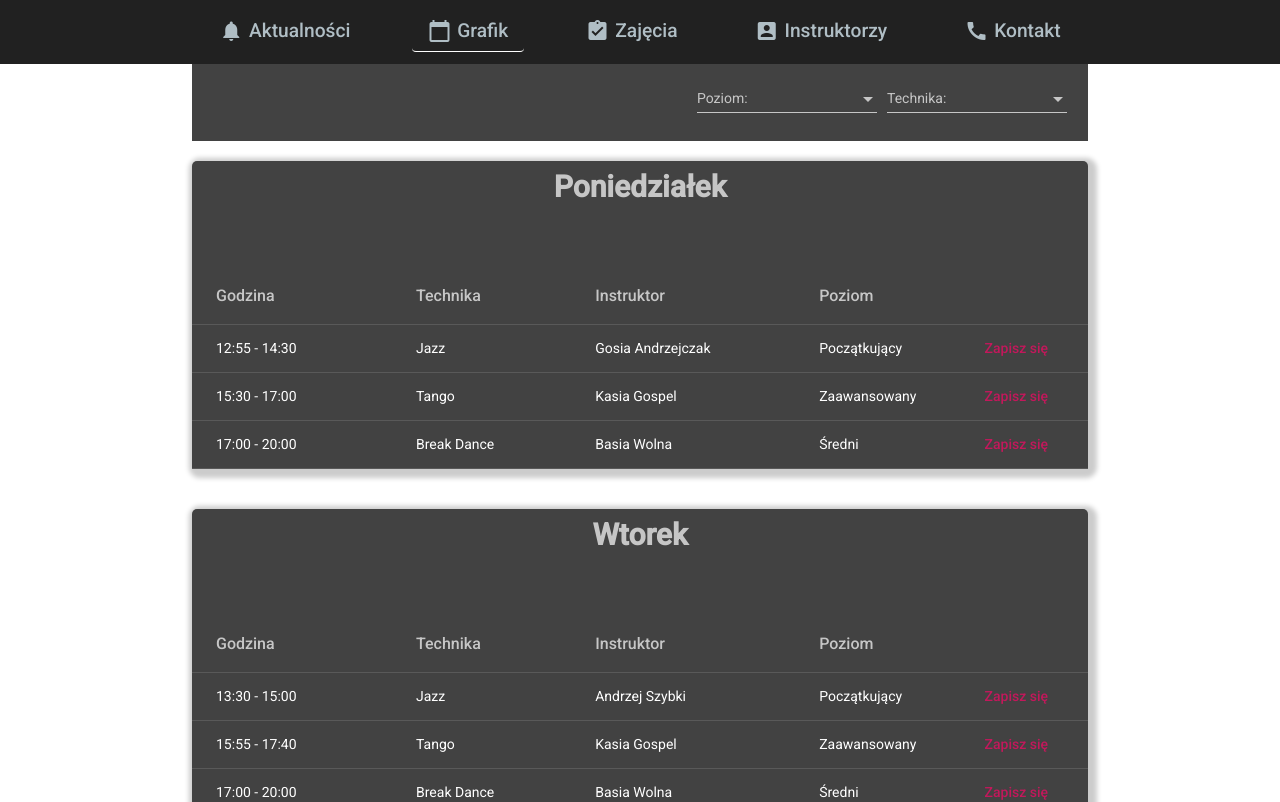
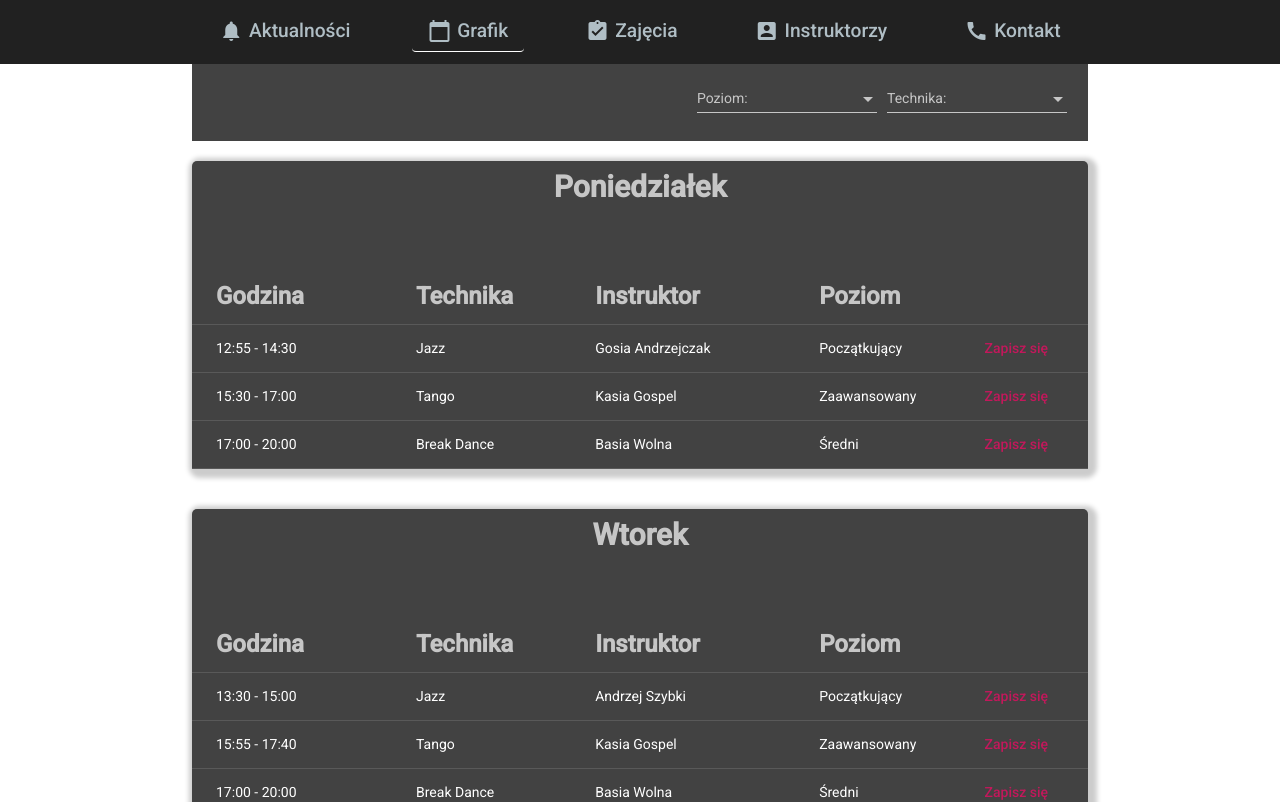
Before and after one commit to kcc112/dance-school-front-project, an Angular app: page /schedule in a window 1280 px wide. Shown: the top 802 px of the page. Built offline with nearby package versions, Linux system fonts and the light colour scheme.

Commit message:
Fix shedule

```diff
--- a/src/app/dance-features/component/schedule/schedule-table/schedule-table.component.css
+++ b/src/app/dance-features/component/schedule/schedule-table/schedule-table.component.css
@@ -26,3 +26,7 @@ th {
   font-weight: 500;
 
 }
+.header{
+  font-weight: bold;
+  font-size: 1.5rem;
+}
--- a/src/app/dance-features/component/schedule/schedule-table/schedule-table.component.html
+++ b/src/app/dance-features/component/schedule/schedule-table/schedule-table.component.html
@@ -2,27 +2,27 @@
   <h2>{{day}}</h2>
   <table mat-table [dataSource]="activities">
     <ng-container matColumnDef="hours">
-      <th mat-header-cell style="width: 25%" *matHeaderCellDef>Godzina</th>
+      <th mat-header-cell class="header" style="width: 25%" *matHeaderCellDef>Godzina</th>
       <td mat-cell style="width: 25%" *matCellDef="let element">{{element.start + " - " + element.end}}</td>
     </ng-container>
 
     <ng-container matColumnDef="type">
-      <th mat-header-cell style="width: 20%" *matHeaderCellDef>Technika</th>
+      <th mat-header-cell class="header" style="width: 20%" *matHeaderCellDef>Technika</th>
       <td mat-cell style="width: 20%" *matCellDef="let element">{{element.type}}</td>
     </ng-container>
 
     <ng-container matColumnDef="instructor">
-      <th mat-header-cell style="width: 25%" *matHeaderCellDef>Instruktor</th>
+      <th mat-header-cell class="header" style="width: 25%" *matHeaderCellDef>Instruktor</th>
       <td mat-cell style="width: 25%" *matCellDef="let element">{{element.instructor}}</td>
     </ng-container>
 
     <ng-container matColumnDef="level">
-      <th mat-header-cell style="width: 15%" *matHeaderCellDef>Poziom</th>
+      <th mat-header-cell class="header" style="width: 15%" *matHeaderCellDef>Poziom</th>
       <td mat-cell style="width: 15%" *matCellDef="let element">{{convertLevel(element.level)}}</td>
     </ng-container>
 
     <ng-container matColumnDef="actions">
-      <th mat-header-cell style="width: 15%" *matHeaderCellDef></th>
+      <th mat-header-cell class="header" style="width: 15%" *matHeaderCellDef></th>
       <td mat-cell style="width: 15%" *matCellDef="let element" class="right-align">
         <button mat-button color="primary" (click)="openModal()">Zapisz się</button>
       </td>
```
